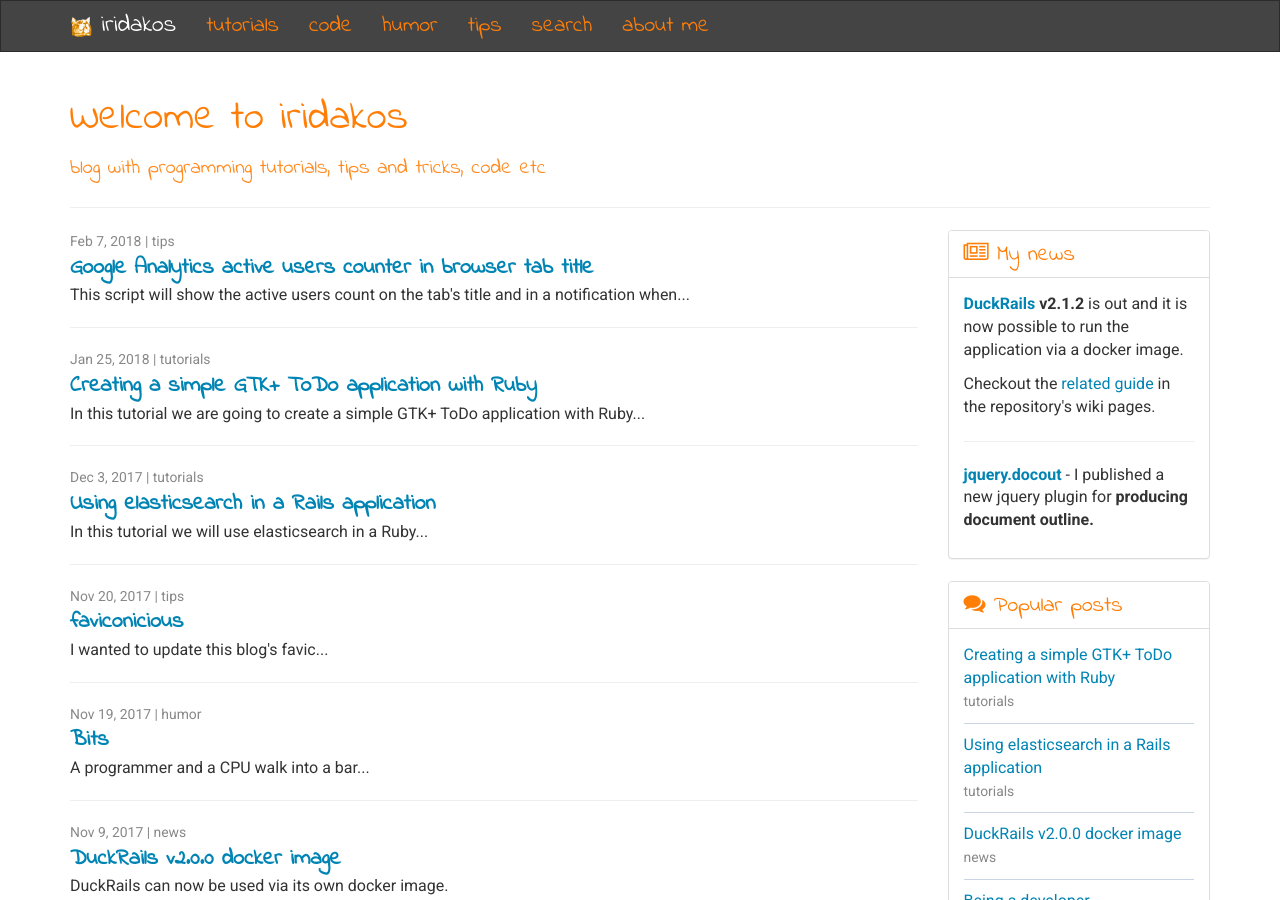
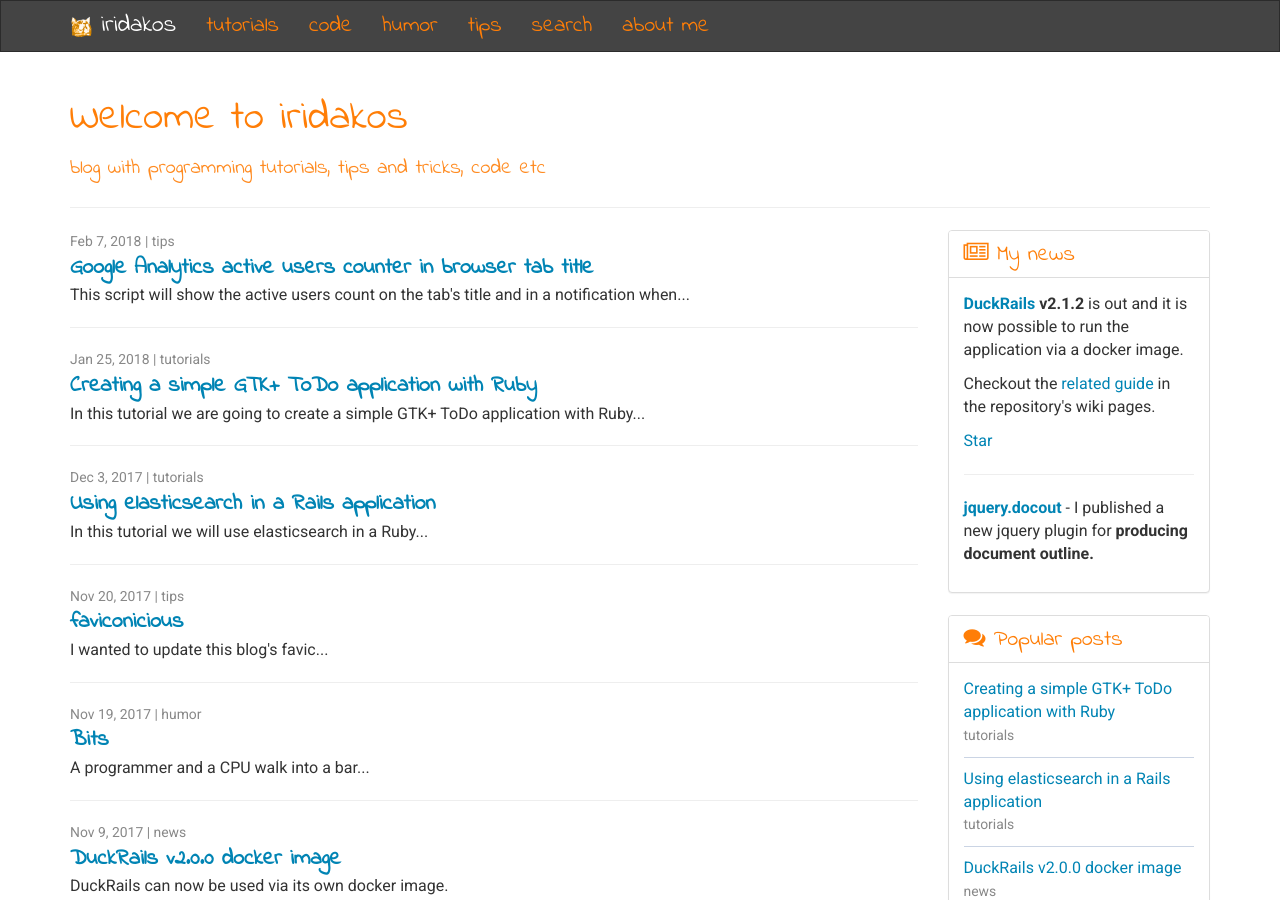
Before and after one commit to iridakos/iridakos.github.io, a Jekyll site: the page built from index.html, in a window 1280 px wide and 900 px high. Built offline with Jekyll 4.4.1, drawn with Linux system fonts in a browser that asks for light colours; nearby versions of some CDN libraries; the list of posts is cut into pages by our own code; comment, search, counter and statistics services are not loaded.

Commit message:
GitHub stars.

```diff
--- a/_includes/news.html
+++ b/_includes/news.html
@@ -8,6 +8,8 @@
 
       <p>Checkout the <a class="ga-event-link" data-event-label="DuckRails GitHub docker wiki" data-event-action="click" data-event-category="News links" href="https://github.com/iridakos/duckrails/wiki/Setup-DuckRails-via-Docker" target="_blank">related guide</a> in the repository's wiki pages.</p>
 
+      <p><a class="github-button" href="https://github.com/iridakos/duckrails" data-icon="octicon-star" data-size="large" data-show-count="true" aria-label="Star iridakos/duckrails on GitHub">Star</a></p>
+
       <hr/>
 
       <p><a class="ga-event-link" data-event-label="jquery.docout GitHub" data-event-action="click" data-event-category="News links" href="https://github.com/iridakos/jquery.docout" target="_blank"><strong>jquery.docout</strong></a> - I published a new jquery plugin for <strong>producing document outline.</strong></p>
```
